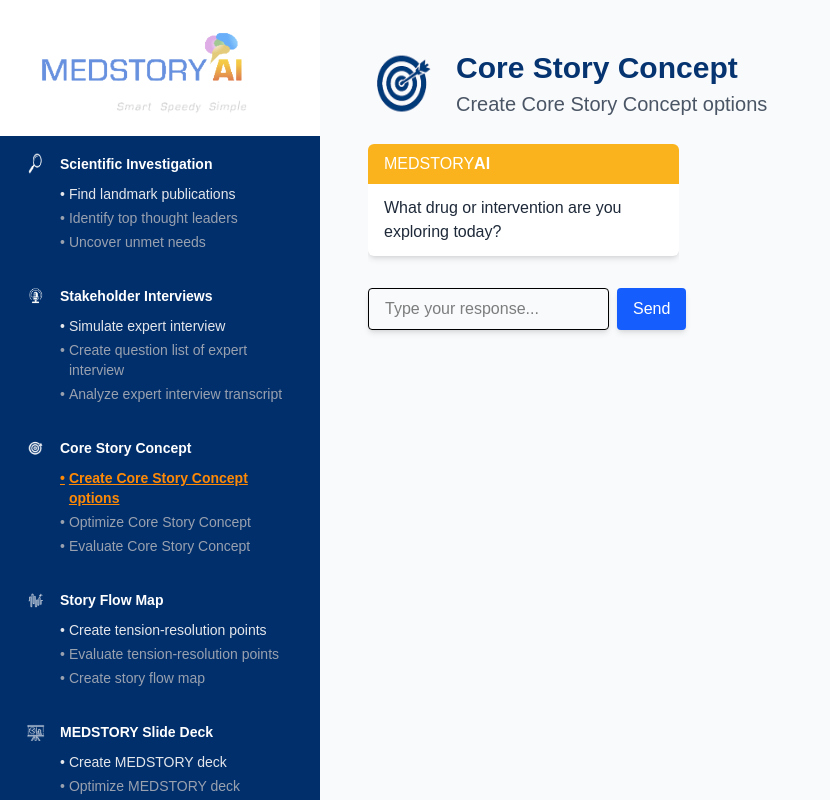
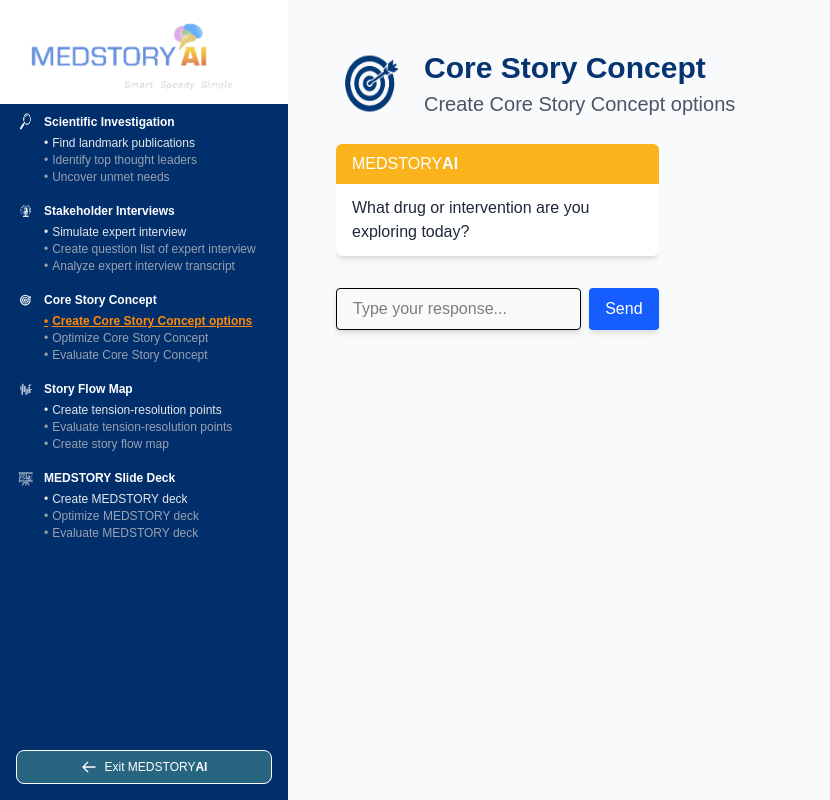
Before and after one commit to jaburnell920/medstory-ai, a Next.js app: page /core-story-concept in a window 1280 px wide. Shown: the whole page, without its empty margins (0-830 px from the left). Built offline with nearby package versions, Linux system fonts and the light colour scheme.

Commit message:
Make sidebar more compact to ensure Exit button is visible without scrolling

```diff
--- a/src/app/SidebarMenu.tsx
+++ b/src/app/SidebarMenu.tsx
@@ -14,15 +14,15 @@ function SidebarMenu() {
   const bullet = '•';
 
   return (
-    <nav className="flex flex-col space-y-8 text-sm pt-4 h-full">
+    <nav className="flex flex-col space-y-4 text-xs pt-2 h-full">
         <Section
           title={
             <Image
               src="/scientific_investigation_menu.png"
               alt="Scientific Investigation"
-              width={24}
-              height={24}
-              className="w-6 h-6"
+              width={20}
+              height={20}
+              className="w-5 h-5"
             />
           }
           sectionName="Scientific Investigation"
@@ -47,9 +47,9 @@ function SidebarMenu() {
             <Image
               src="/stakeholder_interviews_menu.png"
               alt="Stakeholder Interviews"
-              width={24}
-              height={24}
-              className="w-6 h-6"
+              width={20}
+              height={20}
+              className="w-5 h-5"
             />
           }
           sectionName="Stakeholder Interviews"
@@ -71,7 +71,7 @@ function SidebarMenu() {
 
         <Section
           title={
-            <Image src="/core_story_concept_menu.png" alt="Core Story Concept" width={24} height={24} className="w-6 h-6" />
+            <Image src="/core_story_concept_menu.png" alt="Core Story Concept" width={20} height={20} className="w-5 h-5" />
           }
           sectionName="Core Story Concept"
           links={[
@@ -82,7 +82,7 @@ function SidebarMenu() {
         />
 
         <Section
-          title={<Image src="/story_flow_map_menu.png" alt="Story Flow Map" width={24} height={24} className="w-6 h-6" />}
+          title={<Image src="/story_flow_map_menu.png" alt="Story Flow Map" width={20} height={20} className="w-5 h-5" />}
           sectionName="Story Flow Map"
           links={[
             {
@@ -105,9 +105,9 @@ function SidebarMenu() {
             <Image
               src="/medstory_slide_deck_menu.png"
               alt="MEDSTORY Slide Deck"
-              width={24}
-              height={24}
-              className="w-6 h-6"
+              width={20}
+              height={20}
+              className="w-5 h-5"
             />
           }
           sectionName="MEDSTORY Slide Deck"
@@ -150,13 +150,13 @@ function SidebarMenu() {
   }) {
     return (
       <div>
-        <div className="flex items-center mb-2">
-          <div className="text-6xl mr-3">{title}</div>
-          <p className="font-bold text-white text-sm">{sectionName}</p>
+        <div className="flex items-center mb-1">
+          <div className="text-4xl mr-2">{title}</div>
+          <p className="font-bold text-white text-xs">{sectionName}</p>
         </div>
-        <ul className="ml-9 space-y-1 text-gray-200">
+        <ul className="ml-7 space-y-0.5 text-gray-200">
           {links.map((link) => (
-            <li key={link.label}>
+            <li key={link.label} className="leading-tight">
               {link.href ? (
                 <Link
                   className={clsx(
--- a/src/app/components/PageLayout.tsx
+++ b/src/app/components/PageLayout.tsx
@@ -30,35 +30,35 @@ export default function PageLayout({
   return (
     <div className="flex h-screen text-black overflow-hidden">
       {/* Sidebar with white background extending full height */}
-      <aside className="w-80 bg-white flex flex-col flex-shrink-0 h-screen fixed">
+      <aside className="w-72 bg-white flex flex-col flex-shrink-0 h-screen fixed">
         {/* Logo section with white background */}
-        <div className="bg-white p-6 pb-4 flex-col">
+        <div className="bg-white p-4 pb-2 flex-col">
           <Image
             src="/medstory_logo_wo_sss.png"
             alt="MEDSTORYAI Logo"
-            width={200}
-            height={64}
-            className="h-16 w-auto border-0 outline-0"
+            width={180}
+            height={58}
+            className="h-14 w-auto border-0 outline-0"
           />
-          <div className="flex justify-end pr-10">
+          <div className="flex justify-end pr-8">
             <Image
               src="/smart-speedy-simple.png"
               alt="Smart Speedy Simple"
-              width={150}
-              height={24}
-              className="mt-2 h-6 w-auto opacity-70 border-0 outline-0"
+              width={130}
+              height={20}
+              className="mt-1 h-5 w-auto opacity-70 border-0 outline-0"
             />
           </div>
         </div>
 
         {/* Menu section with blue background */}
-        <div className="bg-[#002F6C] text-white flex-1 px-6 pb-6 overflow-y-auto flex flex-col">
+        <div className="bg-[#002F6C] text-white flex-1 px-4 pb-4 overflow-y-auto flex flex-col">
           <SidebarMenu />
         </div>
       </aside>
 
       {/* Main Content */}
-      <main className="flex-1 bg-gray-50 flex flex-col overflow-hidden ml-80">
+      <main className="flex-1 bg-gray-50 flex flex-col overflow-hidden ml-72">
         {/* Fixed Header with Section and Task */}
         <div className="flex items-center justify-between p-12 pb-6 flex-shrink-0 bg-gray-50">
           <div className="flex items-center">
```
